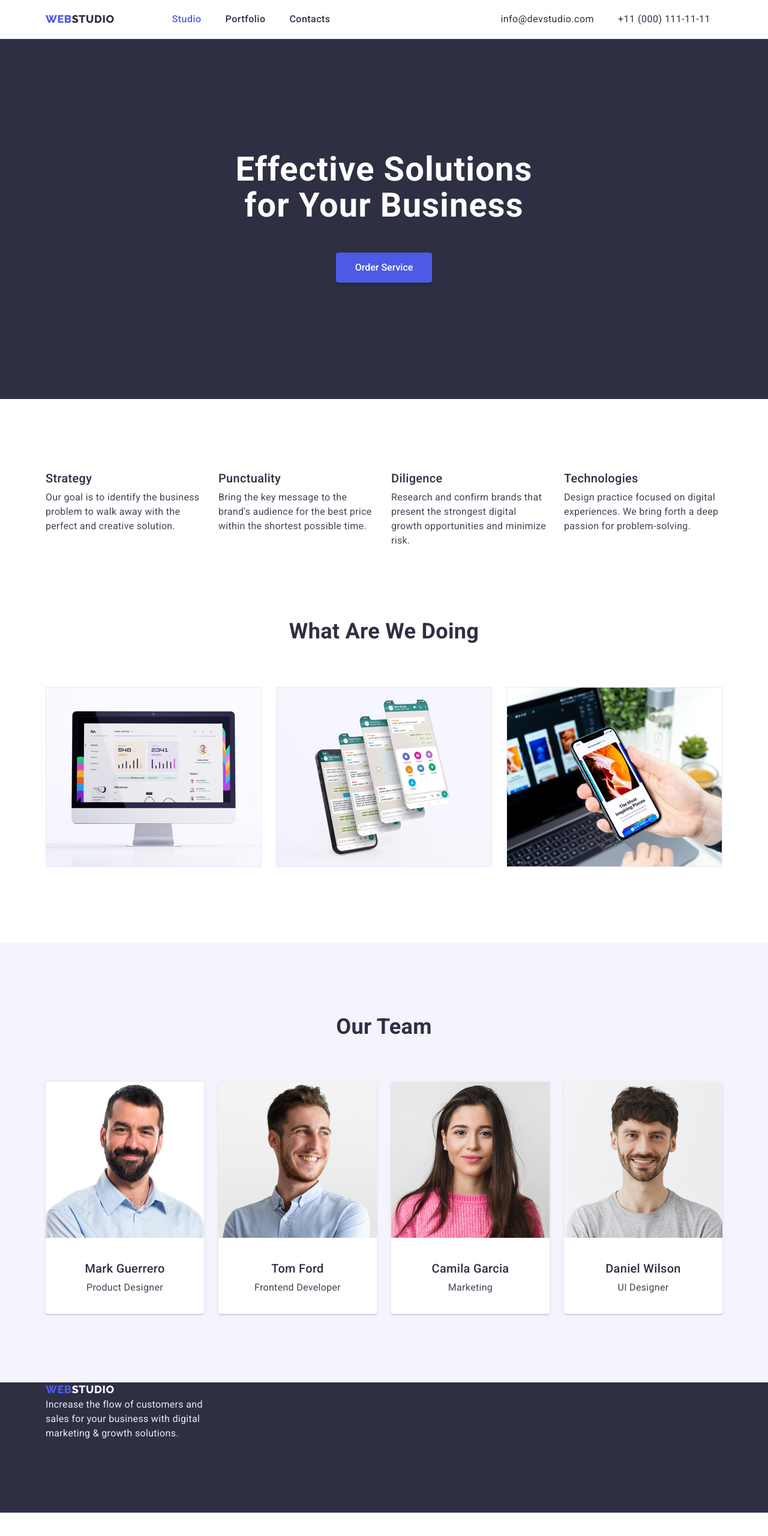
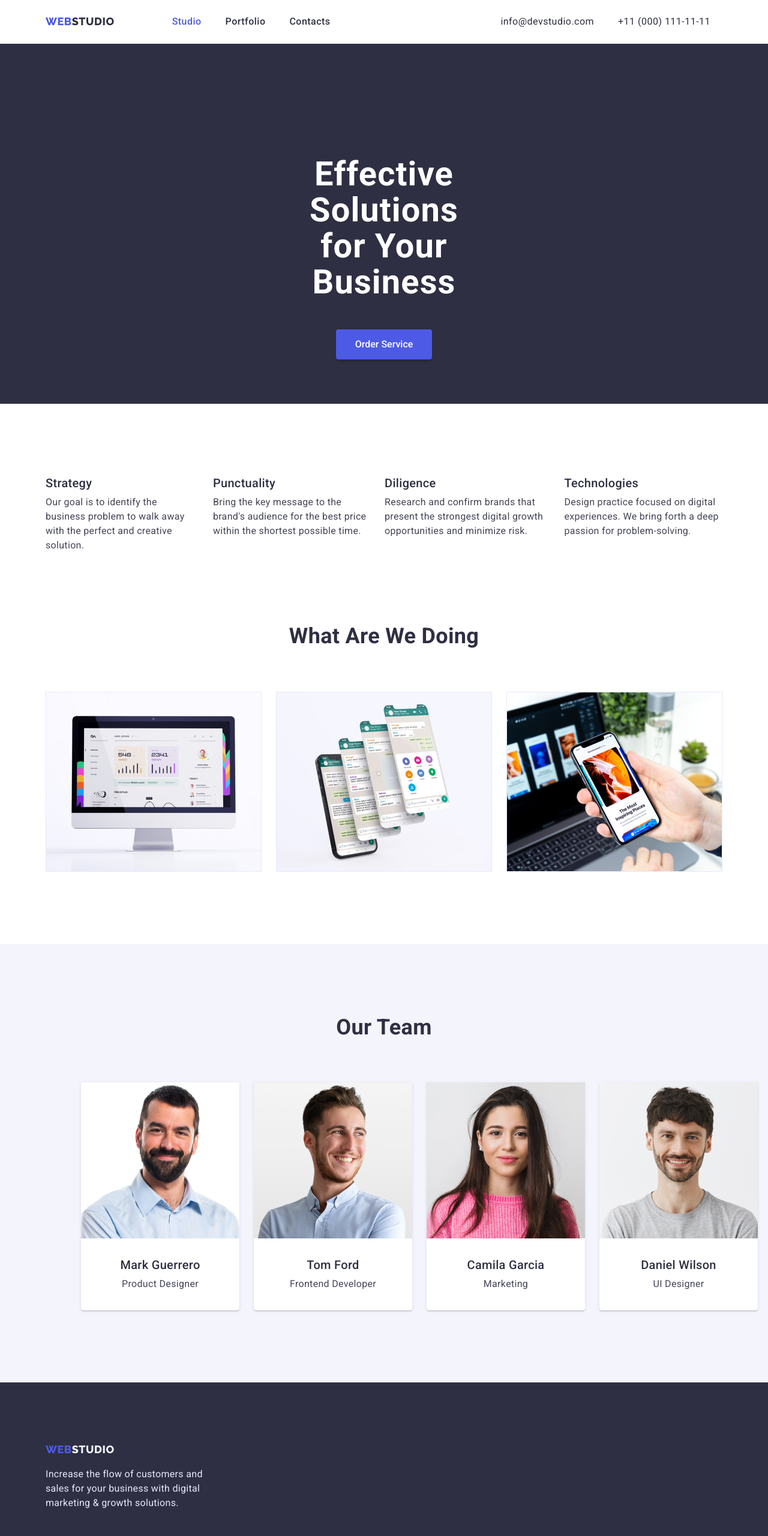
Before and after one commit to Andrey-Kharchenko/goit-markup-hw-03, a plain HTML site: page index.html in a window 1280 px wide. Shown: the top 2560 px of the page at 60% size. Before the commit the page ends 2522 px from the top, so only its background shows below. Drawn offline with nearby package versions, Linux system fonts and the light colour scheme.

Commit message:
Update files

```diff
--- a/css/styles.css
+++ b/css/styles.css
@@ -33,8 +33,7 @@ ul {
     line-height: 1.33;
     letter-spacing: 0.03em;
     text-decoration: none;
-    padding-top: 20px;
-    padding-bottom: 20px;
+    padding: 24px 0;
 }
 
 .logo .logo-second {
@@ -49,7 +48,16 @@ ul {
     font-size: 16px;
     letter-spacing: 0.03em;
     line-height: var(--line-height-p-text);
-    padding: 20px;
+    padding: 24px 20px;
+    margin: 0;
+}
+
+.header-menu:first-child {
+    padding-left: 0;
+}
+
+.header-menu:last-child {
+    padding-right: 0;
 }
 
 .header-link:hover,
@@ -82,7 +90,7 @@ ul {
     background-color: var(--color-text-primary);
     height: 600px;
     text-align: center;
-    margin-bottom: 120px;
+    padding: 188px 472px;
 }
 
 .hero .text {
@@ -90,11 +98,9 @@ ul {
     font-size: 56px;
     line-height: 1.07;
     letter-spacing: 0.02em;
-    width: 496px;
-    margin: auto;
-    margin-top: 0;
-    padding-top: 188px;
-    padding-bottom: 48px;
+    margin: 0;
+    padding: 0;
+    margin-bottom: 48px;
 }
 
 .hero .button {
@@ -115,9 +121,12 @@ ul {
 
 /*Section*/
 
+.section-descr {
+    padding: 120px 0;
+}
+
 .section-team {
     background-color: var(--button-filter-bcg);
-    height: 732px;
 }
 
 .people {
@@ -142,9 +151,7 @@ ul {
 
 .descr {
     color: var(--color-text-secondary);
-    width: 264px;
     margin: 0;
-    margin-bottom: 120px;
 }
 
 .section-name {
@@ -164,11 +171,19 @@ ul {
 
 .footer .descr {
     color: var(--color-footer);
+    padding: 0;
+    width: 264px;
+    margin-top: 16px;
+    margin-right: 0;
+
 }
 
 .footer {
     background-color: var(--color-text-primary);
     border-bottom: 1px solid var(--color-footer);
+    padding-top: 100px;
+    padding-bottom: 100px;
+
 }
 
 /*Portfolio Buttons*/
@@ -223,7 +238,8 @@ ul {
 
 .header-menu {
     display: flex;
-    padding: 0;
+    padding: 24px 0;
+    margin: 0;
 }
 
  .header-address {
@@ -242,12 +258,19 @@ ul {
     margin: 0;
 }
 
+.section-images {
+    padding-bottom: 120px;
+}
+
 .images {
     display: flex;
     gap: 24px;
     padding-left: 0;
     margin: 0;
-    margin-bottom: 120px;
+}
+
+.section-team {
+    padding: 120px;
 }
 
 .team {
@@ -278,15 +301,16 @@ ul {
     overflow: hidden;
 }
 
-.section-team .section-name {
-    padding-top: 120px;
+.section-buttons {
+    padding-top: 96px;
+    padding-bottom: 120px;
 }
 
 .filter-buttons-nav {
     display: flex;
     gap: 24px;
-    margin-top: 96px;
     margin-bottom: 72px;
+    margin-top: 0;
     justify-content: center;
     align-items: center;
     padding-left: 0;
@@ -295,14 +319,11 @@ ul {
 .flex-container {
     display: flex;
     flex-wrap: wrap;
-    padding-left: 0;
-    /*gap: 24px;не подходит*/
-    margin-bottom: 120px;
-    margin-top: 0;
+    padding: 0;
+    margin: 0;
 }
 
 .flex-element {
-    /*flex-basis: calc((100% - 48px) / 3); не подходит*/
     margin-bottom: 48px;
     margin-right: 24px;
 }
@@ -312,26 +333,17 @@ ul {
 }
 
 .flex-element .head {
-    padding-left: 16px;
-    margin-top: 32px;
     margin-bottom: 8px;
 }
 
-.flex-element .descr {
-    padding-left: 16px;
-    margin-top: 0;
-    margin-bottom: 32px;
-    padding-bottom: 0;
+img {
+    display: block;
 }
 
-/*.border {
+.border {
     border: 1px solid var(--color-footer);
+    padding-top: 32px;
+    padding-bottom: 32px;
+    padding-left: 16px;
+    border-top: none;
 }
-добавить бордер везде? Обернул дивом заголовок и абзац.
-<a href="" class="link">
-    <img src="./images/interface.jpg" alt="interface" width="360" height="300">
-    <div class="border">
-        <h2 class="head">Banking App Interface Concept</h2>
-        <p class="descr">App</p>
-    </div>
-</a> */
--- a/index.html
+++ b/index.html
@@ -35,12 +35,12 @@
     <main>
         <section class="hero">
             <div class="container">
-                <h1 class="text">Effective Solutions for Your Business</h1>
+                <h1 class="text">Effective Solutions <br> for Your Business</h1>
                 <button class="button" type="button">Order Service</button>
             </div>
         </section>
 
-        <section>
+        <section class="section-descr">
             <div class="container">
                 <h2 class="visually-hidden">Features</h2>
                     <ul class="topic">
@@ -64,7 +64,7 @@
             </div>
         </section>
 
-        <section>
+        <section class="section-images">
             <div class="container">
                 <h2 class="section-name">What are we doing</h2>
                     <ul class="images">
```
Also changed, not shown: portfolio.html (+18 -1 lines).
